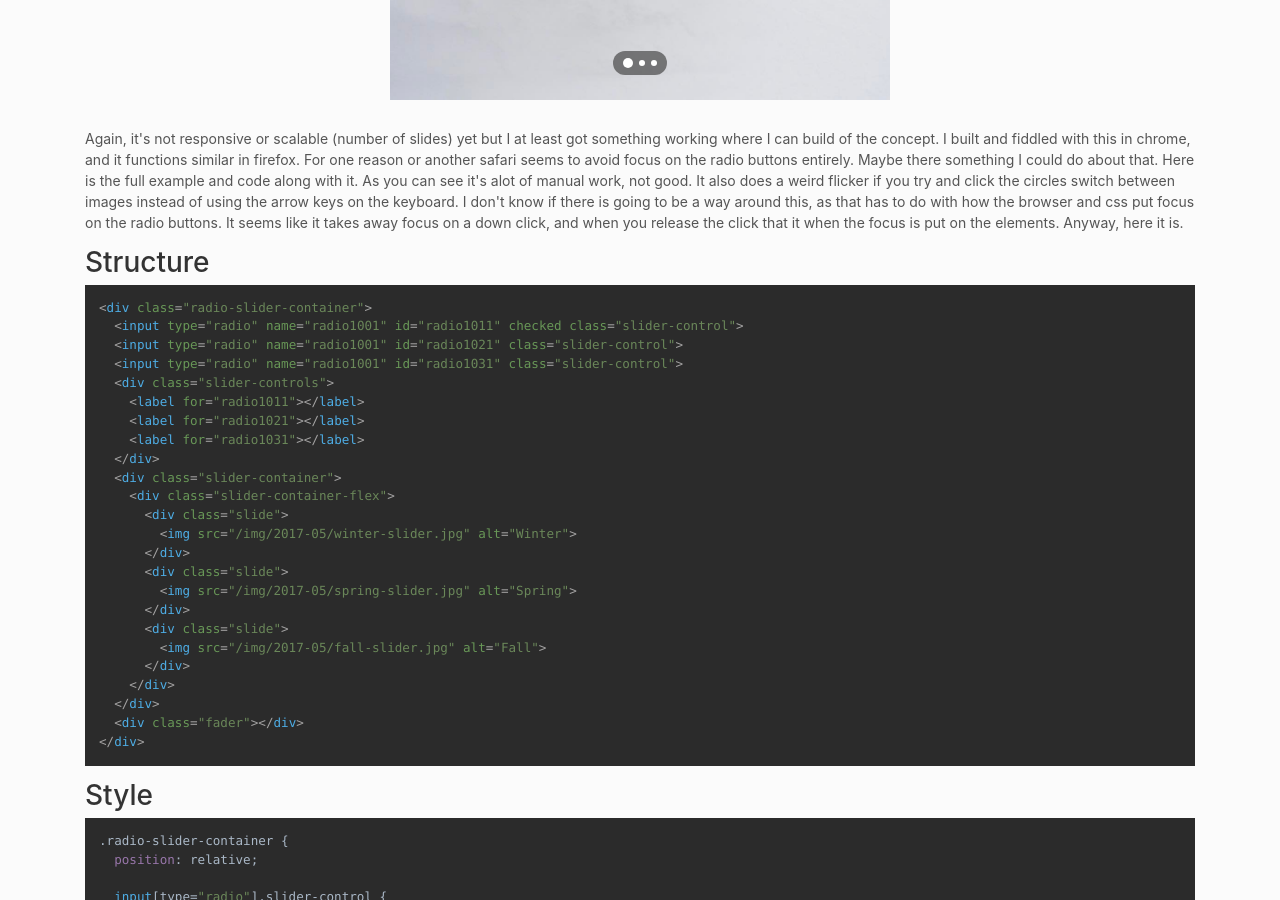
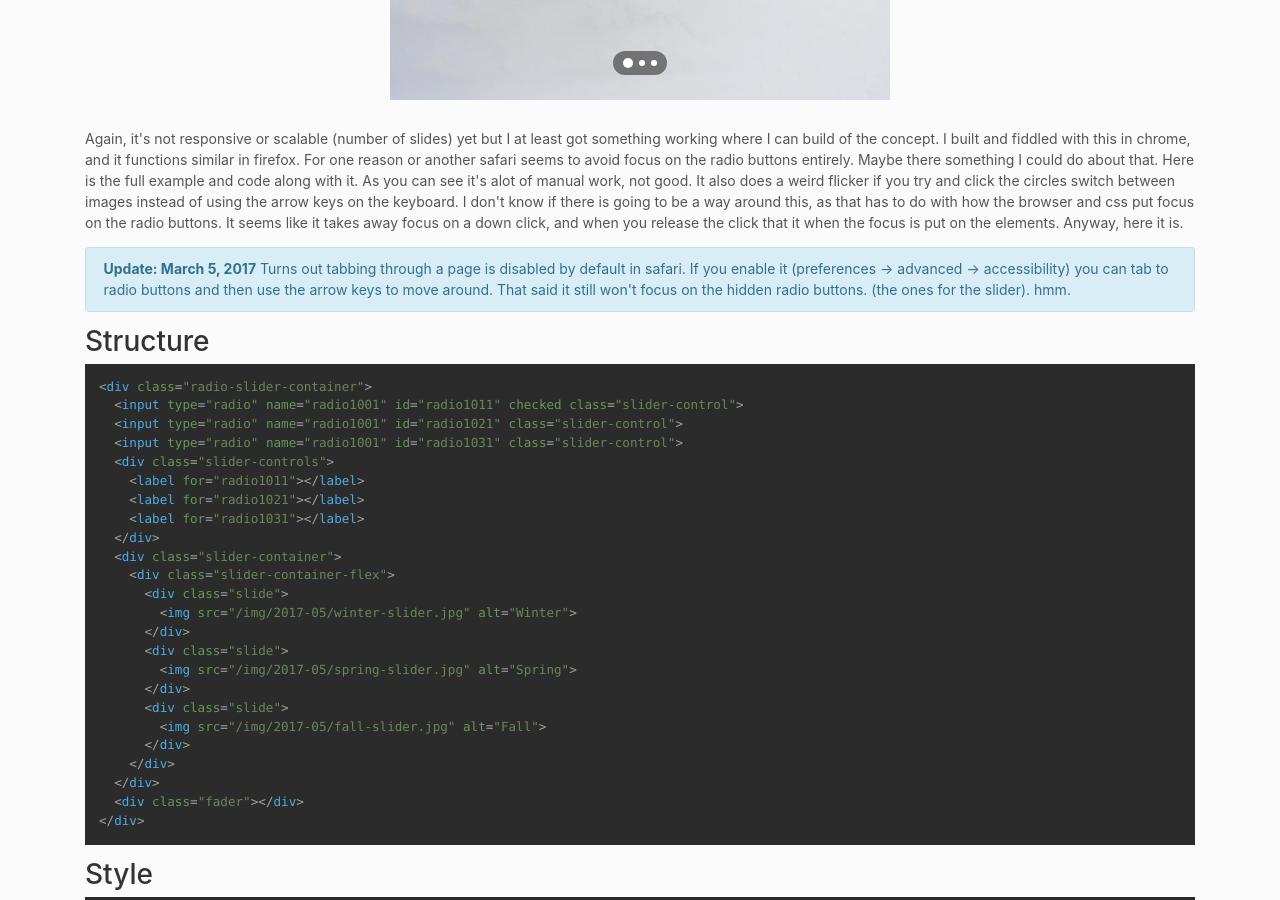
Before and after one commit to RyanBerliner/ryanberliner.github.io, a Jekyll site: the page built from _posts/2017-05-01-radio-button-slider.html, in a window 1280 px wide and 900 px high, scrolled down 1122 px. Built offline with Jekyll 4.4.1, drawn with Linux system fonts in a browser that asks for light colours; nearby versions of some CDN libraries.

Commit message:
added update to slider post

```diff
--- a/_posts/2017-05-01-radio-button-slider.html
+++ b/_posts/2017-05-01-radio-button-slider.html
@@ -16,7 +16,7 @@ sitemap:
   uses on with the little dots at the bottom.
 </p>
 
-<div class="alert alert-info" role="alert">
+<div class="alert alert-warning" role="alert">
   <strong>FYI</strong> The stuff I do in this article doesn't work as intended in safari.
   I've only tested safari, chrome, and firefox.
 </div>
@@ -90,6 +90,12 @@ sitemap:
   It seems like it takes away focus on a down click, and when you release the click that
   it when the focus is put on the elements. Anyway, here it is.
 </p>
+<div class="alert alert-info" role="alert">
+  <strong>Update: March 5, 2017</strong> Turns out tabbing through a page is disabled by default in
+  safari. If you enable it (preferences -> advanced -> accessibility) you can tab to radio buttons
+  and then use the arrow keys to move around.
+  That said it still won't focus on the hidden radio buttons. (the ones for the slider). hmm.
+</div>
 <h2>Structure</h2>
 <pre><code class="html">&lt;div class=&quot;radio-slider-container&quot;&gt;
   &lt;input type=&quot;radio&quot; name=&quot;radio1001&quot; id=&quot;radio1011&quot; checked class=&quot;slider-control&quot;&gt;
```
